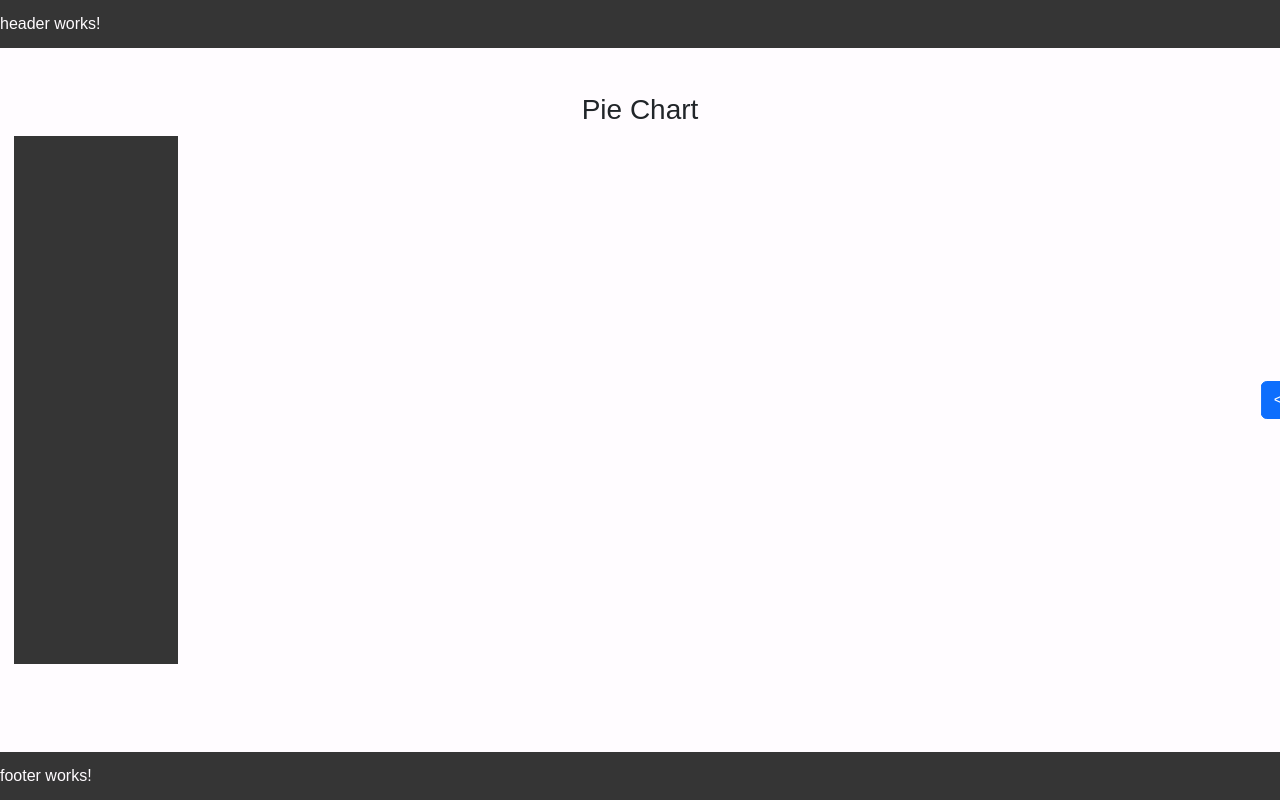
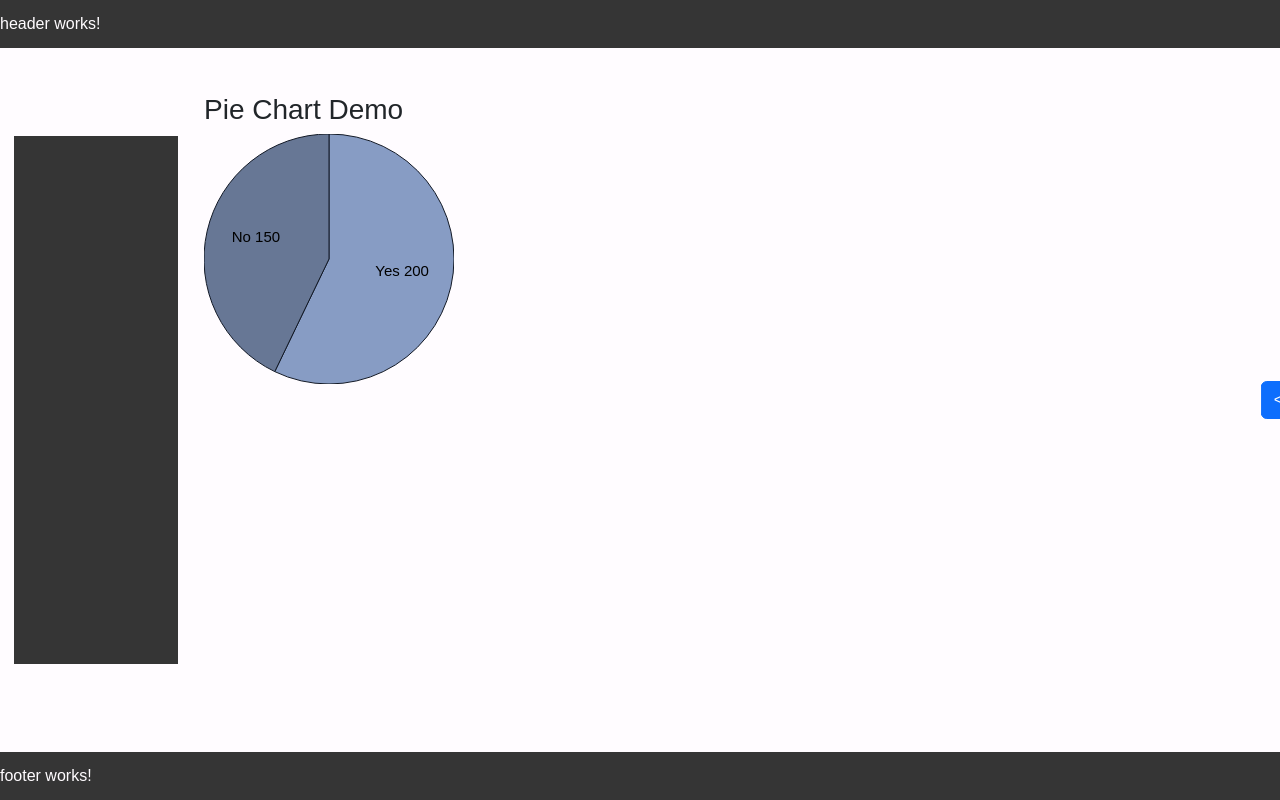
Before and after one commit to lenmahaffey/frontend.angular.material, an Angular app: page /graphs/piechart in a window 1280 px wide. Built offline with nearby package versions, Linux system fonts and the light colour scheme.

Commit message:
single piechart working

```diff
--- a/src/app/areas/graphs/pie-chart-demo/pie-chart-demo.component.html
+++ b/src/app/areas/graphs/pie-chart-demo/pie-chart-demo.component.html
@@ -1 +1 @@
-<app-pie-chart id="grrChart" ></app-pie-chart>
+<app-pie-chart [id]="'pieChart'" [data]="data" [title]="chartTitle"></app-pie-chart>
--- a/src/app/areas/graphs/pie-chart-demo/pie-chart-demo.component.ts
+++ b/src/app/areas/graphs/pie-chart-demo/pie-chart-demo.component.ts
@@ -1,4 +1,5 @@
 import { Component, ViewEncapsulation } from '@angular/core';
+import { PieChartData } from 'src/app/shared/d3/pie-chart/pie-chart-data.interface';
 
 @Component({
   selector: 'app-pie-chart-demo',
@@ -7,5 +8,8 @@ import { Component, ViewEncapsulation } from '@angular/core';
   encapsulation: ViewEncapsulation.None,
 })
 export class PieChartDemoComponent {
-
+  chartTitle = "Pie Chart Demo"
+  data: PieChartData[] = [{Name: "Yes", Value: "200"},{Name: "No", Value: "150"}]
+  chartTitle1 = "Pie Chart Demo"
+  data1: PieChartData[] = [{Name: "Yes", Value: "300"},{Name: "No", Value: "100"}]
 }
--- a/src/app/shared/d3/pie-chart/pie-chart.component.html
+++ b/src/app/shared/d3/pie-chart/pie-chart.component.html
@@ -1,3 +1,9 @@
-<div class="h3 text-center">{{title}}</div>
-<figure class="text-center" id={{id}}></figure>
-<div class="text-center">{{note}}</div>
+<div class="row container-fluid d-flex">
+  <div class="">
+    <div class="">
+      <div class="h3">{{title}}</div>
+      <svg class="" id="{{this.id}}"></svg>
+      <div class="">{{note}}</div>
+    </div>
+  </div>
+</div>
--- a/src/app/shared/d3/pie-chart/pie-chart.component.ts
+++ b/src/app/shared/d3/pie-chart/pie-chart.component.ts
@@ -1,4 +1,4 @@
-import { Component, Input } from '@angular/core';
+import { Component, ElementRef, Input, ViewChild } from '@angular/core';
 import * as d3 from 'd3';
 import { PieChartData } from './pie-chart-data.interface';
 
@@ -8,9 +8,9 @@ import { PieChartData } from './pie-chart-data.interface';
   styleUrls: ['./pie-chart.component.scss']
 })
 export class PieChartComponent {
-  private _data: PieChartData[] = []
+
   @Input() id = ''
-  @Input() title = 'Pie Chart'
+  @Input() title = ''
   @Input() note = ''
   width = 250
   height = 250
@@ -20,8 +20,7 @@ export class PieChartComponent {
   colors!: any
 
   @Input()
-  get data(): PieChartData[]
-  {
+  get data(): PieChartData[] {
     return this._data
   }
 
@@ -32,21 +31,17 @@ export class PieChartComponent {
     }
   }
 
-  constructor() { }
+  private _data: PieChartData[] = []
 
-  ngOnInit(): void {
+  constructor() {
     this.radius = Math.min(this.width, this.height) / 2 - this.margin;
-  }
 
-  ngAfterViewInit(): void {
-    this.createColors();
-    this.createSvg();
-  }
+   }
 
-  private createSvg(): void {
-    let tempId = "figure#" + this.id
+  private drawChart(): void {
+    let tempId = "svg"
     this.svg = d3.select(tempId)
-      .append("svg")
+      .attr("id", this.id)
       .attr("width", this.width)
       .attr("height", this.height)
       .append("g")
@@ -54,21 +49,16 @@ export class PieChartComponent {
         "transform",
         "translate(" + this.width / 2 + "," + this.height / 2 + ")"
       );
-  }
 
-  private createColors(): void {
     this.colors = d3.scaleOrdinal()
-      .domain(this.data.map(d => d.Name.toString()))
+      .domain(this.data.map(d => d.Name))
       .range(["#c7d3ec", "#a5b8db", "#879cc4", "#677795", "#5a6782"]);
-  }
 
-  private drawChart(): void {
     // Compute the position of each group on the pie:
-    const pie = d3.pie<any>().value((d: any) => Number(d.DataValue));
+    const pie = d3.pie<PieChartData>().value((d: PieChartData) => Number(d.Value));
 
     // Build the pie chart
-    this.svg
-      .selectAll('pieces')
+    this.svg.selectAll('pieces')
       .data(pie(this.data))
       .enter()
       .append('path')
@@ -76,7 +66,7 @@ export class PieChartComponent {
         .innerRadius(0)
         .outerRadius(this.radius)
       )
-      .attr('fill', (d: any, i: any) => (this.colors(i)))
+      .attr('fill', (d: PieChartData, i: any) => (this.colors(i)))
       .attr("stroke", "#121926")
       .style("stroke-width", "1px");
 
@@ -85,12 +75,11 @@ export class PieChartComponent {
       .innerRadius(25)
       .outerRadius(this.radius);
 
-    this.svg
-      .selectAll('pieces')
+    this.svg.selectAll('pieces')
       .data(pie(this.data))
       .enter()
       .append('text')
-      .text((d: { data: PieChartData}) => d.data.Name + d.data.Value)
+      .text((d: { data: PieChartData; }) => d.data.Name + " " + d.data.Value)
       .attr("transform", (d: d3.DefaultArcObject) => "translate(" + labelLocation.centroid(d) + ")")
       .style("text-anchor", "middle")
       .style("font-size", 15);
```
